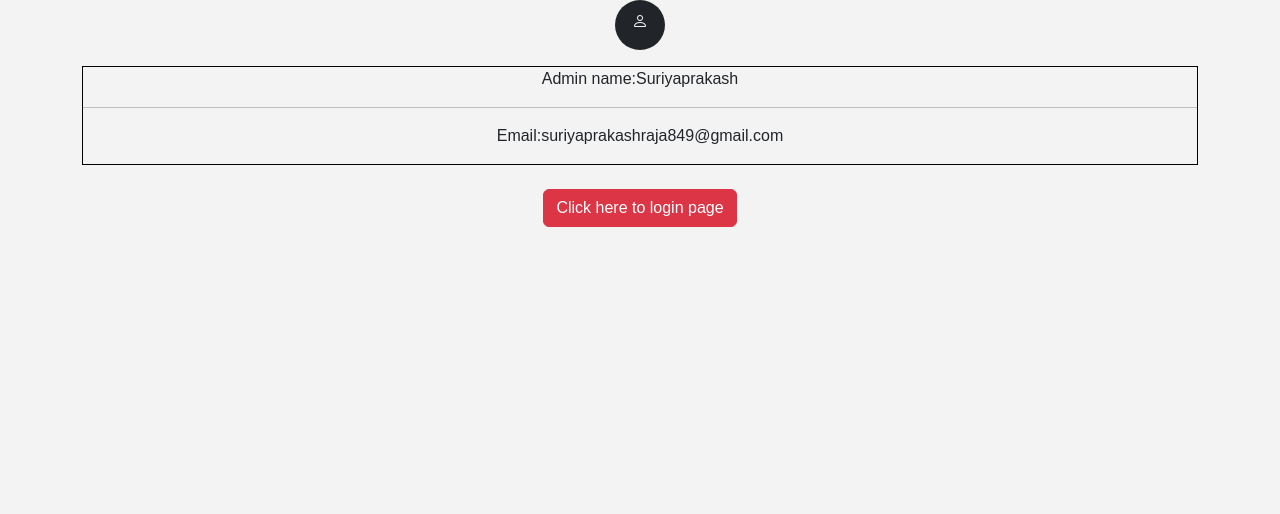
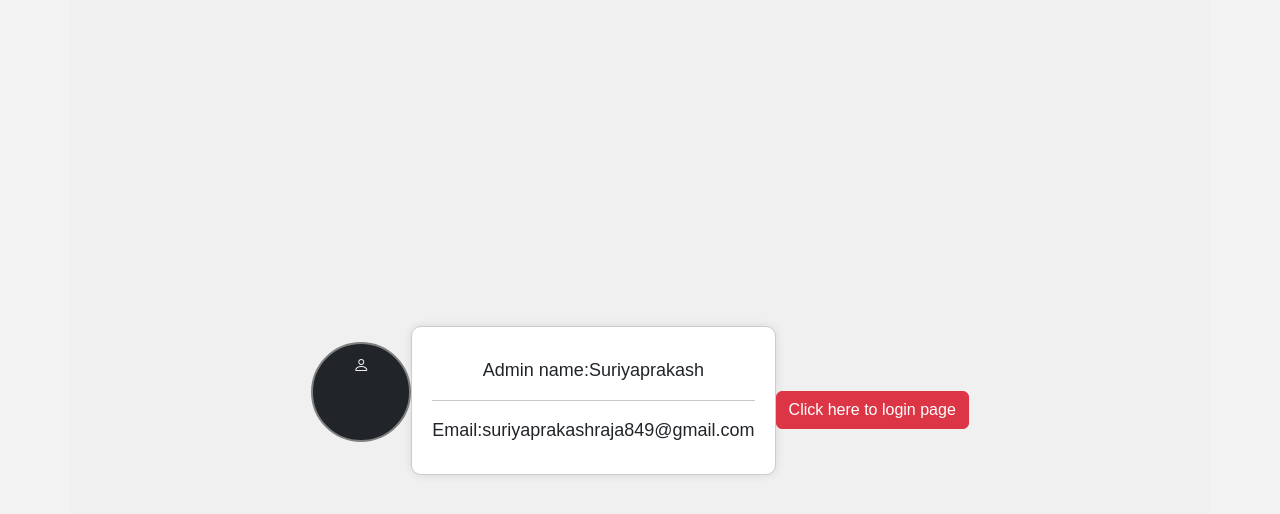
Before and after one commit to Suriya3621/Chat-app, a React (Create React App) app in the folder frontend/: page /detail in a window 1280 px wide. Shown: the top 514 px of the page. Built offline with nearby package versions, Linux system fonts and the light colour scheme.

Commit message:
Update Admin.css

```diff
--- a/frontend/src/Admin.css
+++ b/frontend/src/Admin.css
@@ -1,12 +1,34 @@
-.person{
-  border-color:#808080;
- padding:10px;
-  height:50px;
-  width:50px;
-  border-radius:50%;
+.container {
+  display: flex;
+  justify-content: center;
+  align-items: center;
+  height: 100vh; /* Adjust as needed */
+  background-color: #f0f0f0; /* Light gray background */
+  padding: 20px;
 }
-.detail{
-  margin:0px;
-  border:1px black solid;
-  overflow-y:hidden;
+
+.detail {
+  background-color: #fff; /* White background for detail section */
+  padding: 20px;
+  border: 1px solid #ccc; /* Light gray border */
+  border-radius: 10px;
+  box-shadow: 0 0 10px rgba(0, 0, 0, 0.1); /* Subtle box shadow */
+  text-align: center; /* Center text */
 }
+
+.person {
+  border: 2px solid #808080; /* Dark gray border */
+  padding: 10px;
+  height: 100px; /* Increase size for better visibility */
+  width: 100px; /* Increase size for better visibility */
+  border-radius: 50%;
+}
+
+.detail p {
+  margin: 10px 0; /* Add some margin between paragraphs */
+  font-size: 18px; /* Adjust font size */
+}
+
+.btn {
+  margin-top: 20px; /* Add some space between detail section and button */
+}
```
